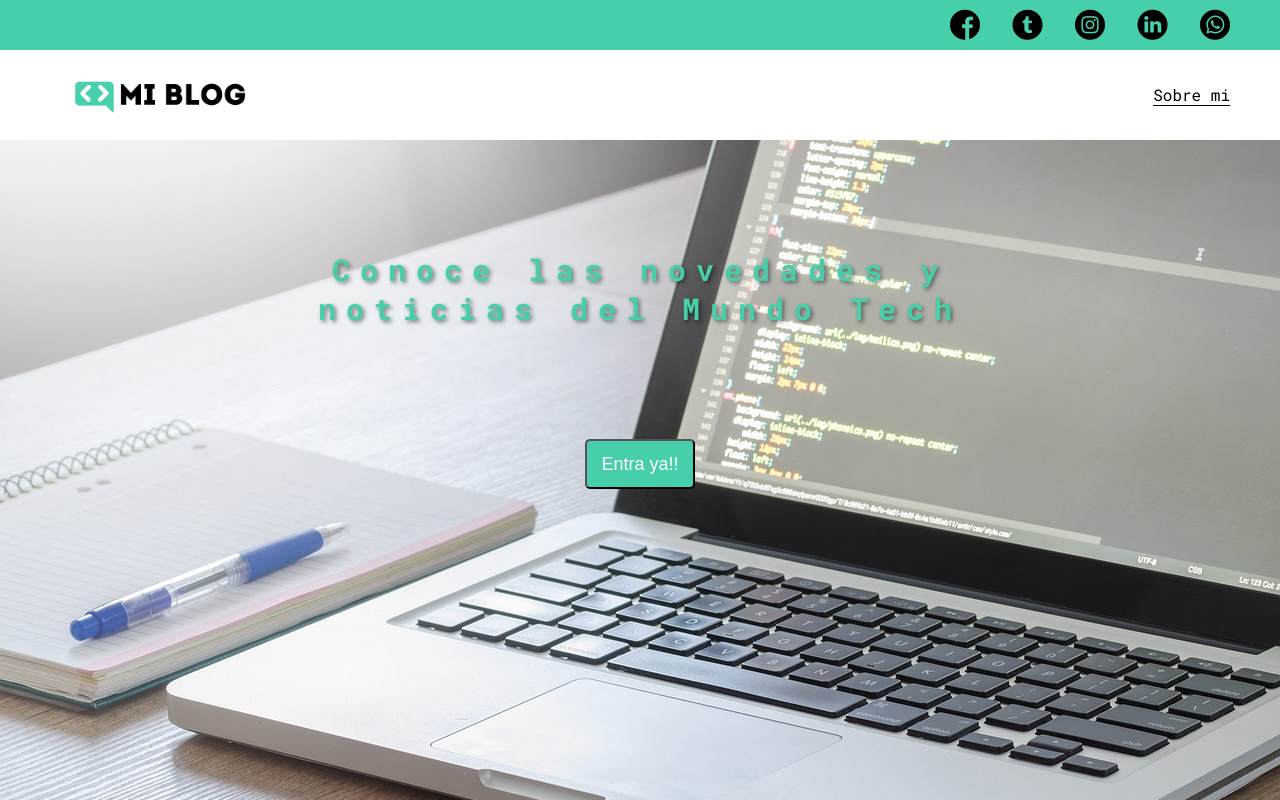
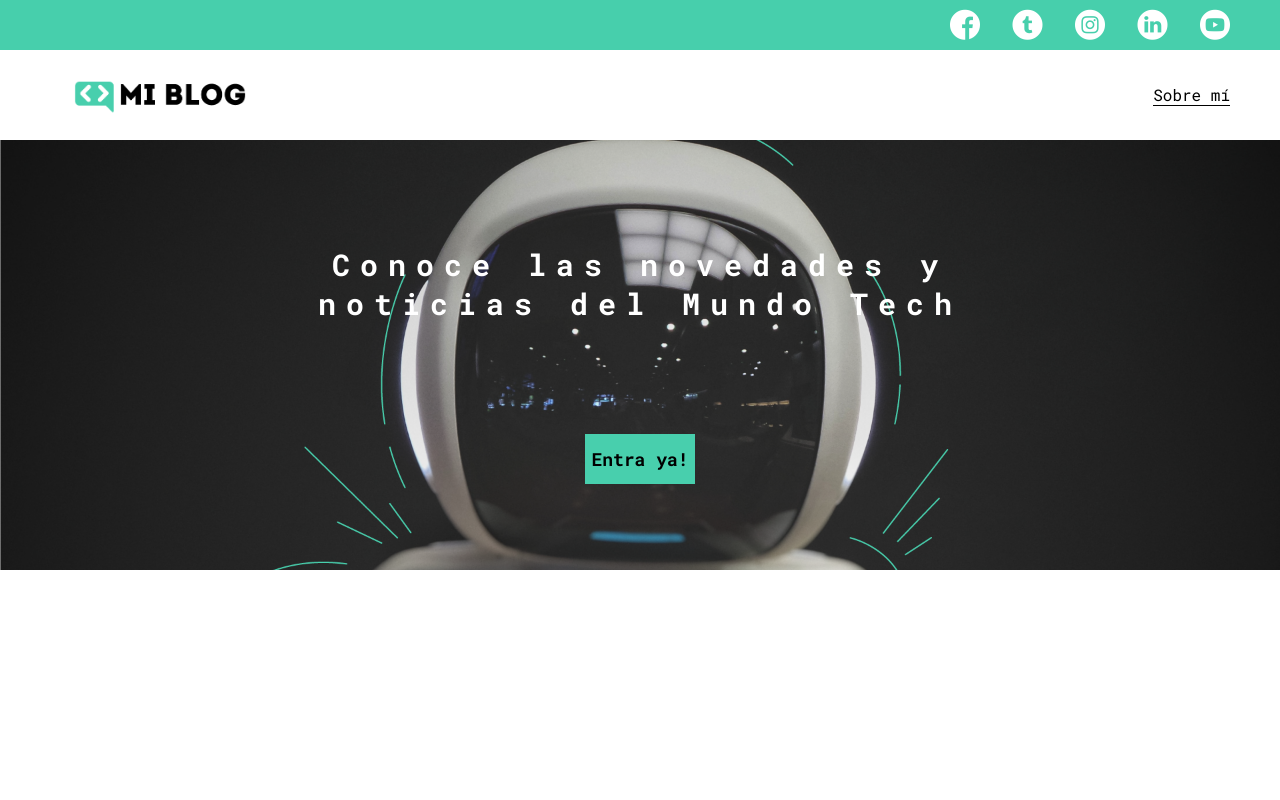
Before and after one commit to omarhernandezrey/39-Curso-Pr-ctico-de-Maquetaci-n-en-CSS.io, a plain HTML site: page index.html in a window 1280 px wide. Drawn offline with Linux system fonts and the light colour scheme.

Commit message:
16Agregando imagen

```diff
--- a/css/main.css
+++ b/css/main.css
@@ -1,20 +1,22 @@
-@import url('https://fonts.googleapis.com/css2?family=Roboto+Mono:ital,wght@0,100..700;1,100..700&family=Roboto+Slab:wght@100..900&family=Roboto:wght@400;500;700;900&display=swap');
+@import url('https://fonts.googleapis.com/css?family=Roboto+Mono:400,500,700|Roboto+Slab:400,700|Roboto:400,500,700,900&display=swap');
 
 body {
-    font-family: 'Roboto mono', monospace;
+    font-family: 'Roboto Mono', monospace;
     margin: 0;
     padding: 0;
+
+}
+a {
+    text-decoration: none;
+    display: inline;
+    color: black;
+}
+.home-body {
     position: fixed;
     top: 0;
     bottom: 0;
     left: 0;
     right: 0;
-}
-
-a {
-    text-decoration: none;
-    display: inline;
-    color:black;
 }
 
 header {
@@ -23,14 +25,12 @@ header {
     display: grid;
     grid-template-rows: 1fr 1fr;
 }
-
-header  .header-icons-container {
+header .header-icons-container {
     width: 100%;
     height: 50px;
     display: grid;
     background-color: #47cfac;
 }
-
 header .header-icons-container .icons {
     width: 300px;
     height: auto;
@@ -41,33 +41,27 @@ header .header-icons-container .icons {
     justify-self: end;
     margin-right: 50px;
 }
-
-header .icos span {
+header .icons span {
     color: white;
 }
-
-nav {
+nav  {
     display: grid;
     grid-template-columns: 1fr 1fr;
     height: 90px;
 }
-
 nav .nav-logo-container {
     margin-left: 50px;
 }
-
 nav .nav-logo-container img {
     width: 220px;
     margin-top: 10px;
 }
-
 nav .profile-link {
     display: flex;
     align-items: center;
     justify-content: flex-end;
     margin-right: 50px;
 }
-
 nav .profile-link a {
     color: black;
     border-bottom: 1px solid black;
@@ -77,11 +71,11 @@ nav .profile-link a {
     display: grid;
     grid-template-columns: 1fr 4fr 1fr;
     height: 100%;
-    background-image: url('../assets/img/business-2717063_1280.jpg');
+    background-image: url('../assets/img/Cover.png');
+    background-position: center;
     background-repeat: no-repeat;
     background-size: cover;
 }
-
 .home-main section {
     display: grid;
     grid-column: 2;
@@ -89,30 +83,23 @@ nav .profile-link a {
     height: 350px;
     margin-top: 80px;
 }
-
 .home-main-text {
     font-family: 'Roboto mono', monospace;
     font-size: 30px;
-    font-weight: 700;
+    font-weight: 700px;
     letter-spacing: 10px;
-    color: #47cfac;
+    color: black;
     text-align: center;
-    text-shadow: 2px 2px 4px rgba(0, 0, 0, 0.5);
+    color: white;
 }
-
 .home-main-button {
-    display: grid;
-    align-items: center;
     width: 110px;
     height: 50px;
-    background-color: #47cfac;
-    border-radius: 5px;
-}
-
-.home-main-button a {
-    font-weight: 700px;
+    background: #48cfad;
+    text-align: center;
+    font-weight: 700;
     font-size: 18px;
-    color: white;
+    line-height: 50px;
 }
 
 .blogs-main {
@@ -131,7 +118,7 @@ nav .profile-link a {
     grid-column: 1;
 }
 .blogs-news-img-container img {
-
+    width: 85%;
 }
 .blogs-news-info-container {
     grid-column: 2;
@@ -139,3 +126,11 @@ nav .profile-link a {
 .blogs-news-info-container p {
     margin-bottom: 35px;
 }
+.blogs-posts-container {
+    padding: 0 50px 40px;
+}
+.blogs-posts-container h3 {
+    border-bottom: 1px solid #cdd2da;
+    padding-bottom: 20px;
+    text-align: center;
+}
--- a/index.html
+++ b/index.html
@@ -1,11 +1,11 @@
 <!DOCTYPE html>
 <html lang="en">
 <head>
-    <meta charset="UTF-8" />
-    <meta name="viewport" content="width=device-width, initial-scale=1.0" />
+    <meta charset="UTF-8">
+    <meta name="viewport" content="width=device-width, initial-scale=1.0">
     <meta http-equiv="X-UA-Compatible" content="ie=edge">
     <title>Mi Blog</title>
-    <link rel="stylesheet" href="./css/main.css" />
+    <link rel="stylesheet" href="css/main.css">
     <link rel="stylesheet" href="css/font/flaticon.css">
 </head>
 <body>
@@ -16,27 +16,22 @@
                 <a href="/"><span class="flaticon-002-twitter"></span></a>
                 <a href="/"><span class="flaticon-011-instagram"></span></a>
                 <a href="/"><span class="flaticon-010-linkedin"></span></a>
-            <a href="/"><span class="flaticon-003-whatsapp"></span></a>
+                <a href="/"><span class="flaticon-008-youtube"></span></a>
             </div>
         </section>
         <nav>
             <section class="nav-logo-container">
-            <a href="/">
-              <img src="assets/img/Logo-negro.png" alt=" Logo de mi blog">
-            </a>
+                <a href="/"><img src="assets/img/Logo-negro.png" alt="Logo de mi blog" > </a>
             </section>
             <section class="profile-link">
-            <a href="perfil.html">Sobre mi</a>
+                <a href="perfil.html">Sobre mí</a>
             </section>
         </nav>
     </header>
-
-    <mai class="home-main">
+    <main class="home-main">
         <section>
-        <p class="home-main-text">Conoce las novedades y noticias del Mundo Tech </p>
-        <button class="home-main-button">
-          <a href="blogs.html">Entra ya!!</a>
-        </button>
+            <h1 class="home-main-text">Conoce las novedades y <br> noticias del Mundo Tech</h1>
+            <a class="home-main-button" href="blogs.html">Entra ya!</a>
         </section>
     </main>
 </body>
```
Also changed, not shown: blogs.html (+5 -5 lines), assets/img/foto 3x4-removebg-preview.jpg (added). Lines whose indentation alone changed are shown as unchanged.
